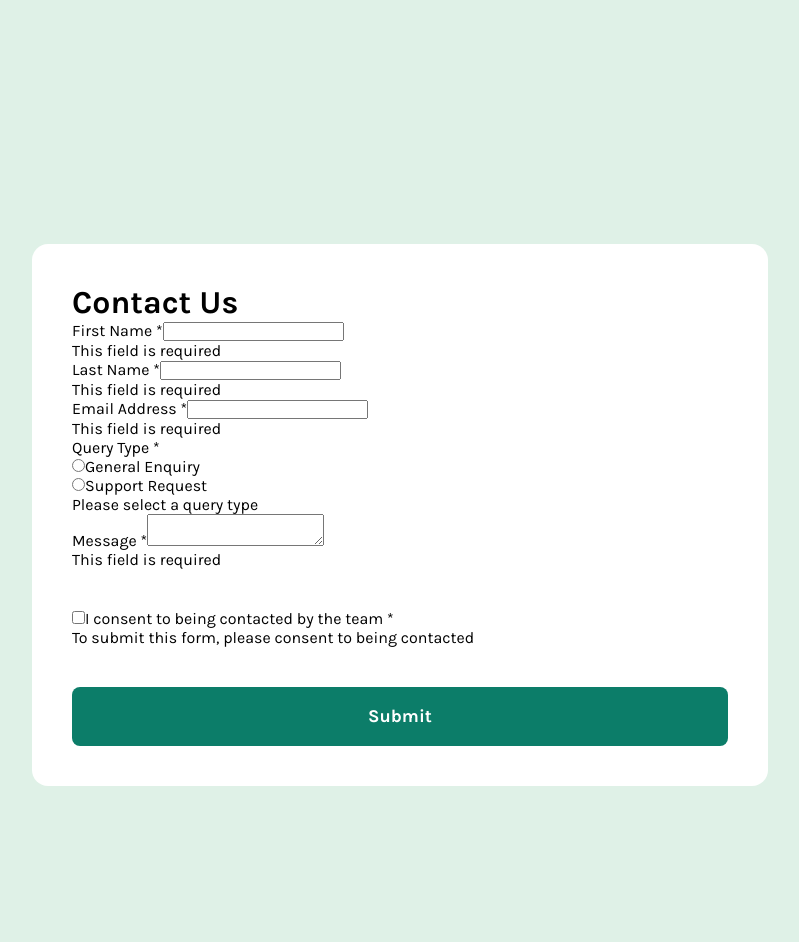
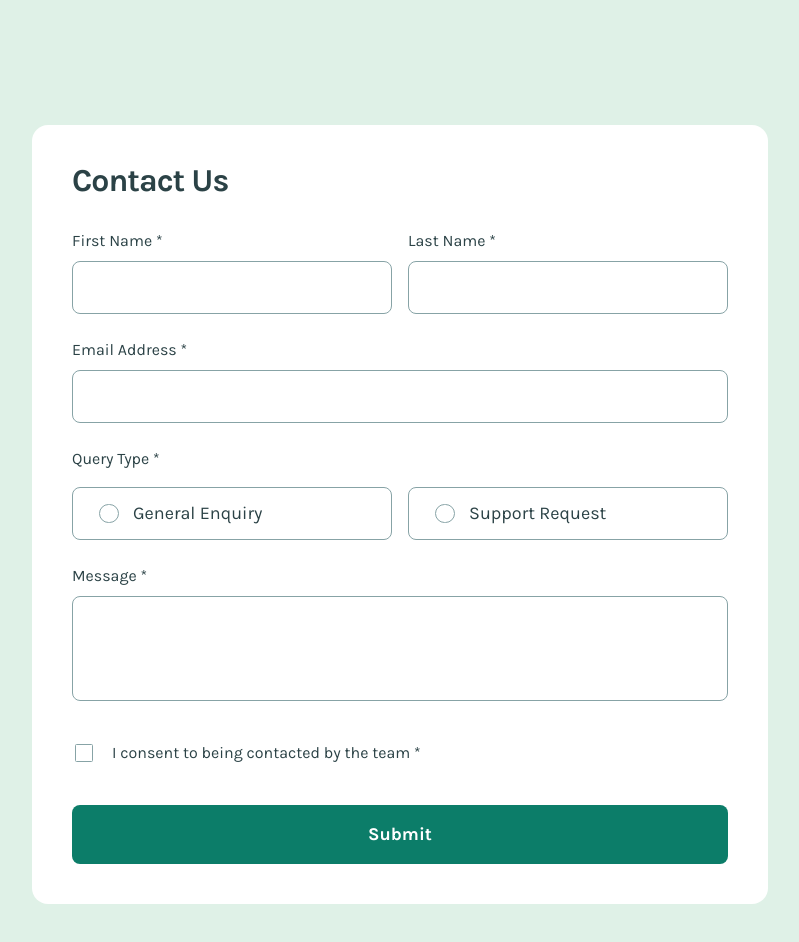
Before and after one commit to TheCodeCraze/contact-form, a React (Vite) app: page / in a window 1280 px wide. Shown: the top 942 px of the page, without its empty margins (240-1039 px from the left). Built offline with nearby package versions, Linux system fonts and the light colour scheme.

Commit message:
Completed desktop design and added dependencies

```diff
--- a/package.json
+++ b/package.json
@@ -10,8 +10,10 @@
     "preview": "vite preview"
   },
   "dependencies": {
+    "formik": "^2.4.6",
     "react": "^18.2.0",
-    "react-dom": "^18.2.0"
+    "react-dom": "^18.2.0",
+    "yup": "^1.4.0"
   },
   "devDependencies": {
     "@types/react": "^18.2.66",
--- a/src/components/Form.jsx
+++ b/src/components/Form.jsx
@@ -5,6 +5,7 @@ const Form = () => {
     <form className={styles.form} onSubmit={(e) => e.preventDefault()}>
       <div className={styles.content}>
         <h1 className={styles.title}>Contact Us</h1>
+        <div className={styles.inputs}>
           <div className={styles.name}>
             <div className={styles["first-name"]}>
               <label className={styles.label} htmlFor="firstName">
@@ -45,12 +46,13 @@ const Form = () => {
           </div>
           <div className={styles["query-type"]}>
             <label className={styles.label}>Query Type *</label>
+            <div className={styles.queries}>
               <div className={styles.general}>
                 <input
                   type="radio"
                   id="general"
-              name="general"
-              className={styles.input}
+                  name="query"
+                  className={styles.radio}
                 />
                 <label className={styles.label} htmlFor="general">
                   General Enquiry
@@ -60,12 +62,13 @@ const Form = () => {
                 <input
                   type="radio"
                   id="support"
-              name="support"
-              className={styles.input}
+                  name="query"
+                  className={styles.radio}
                 />
                 <label className={styles.label} htmlFor="support">
                   Support Request
                 </label>
+              </div>
             </div>
             <p className={styles.error}>Please select a query type</p>
           </div>
@@ -77,12 +80,13 @@ const Form = () => {
             <p className={styles.error}>This field is required</p>
           </div>
         </div>
+      </div>
       <div className={styles.consent}>
         <input
           type="checkbox"
           id="consent"
           name="consent"
-          className={styles.input}
+          className={styles.checkbox}
         />
         <label className={styles.label} htmlFor="consent">
           I consent to being contacted by the team *
--- a/src/styles/Form.module.css
+++ b/src/styles/Form.module.css
@@ -10,42 +10,159 @@
 }
 
 .content {
+  width: 100%;
+  display: flex;
+  flex-direction: column;
+  gap: 32px;
 }
 
 .title {
+  font-size: 32px;
+  font-weight: 700;
+  color: var(--dark-grey);
+  line-height: 100%;
+  letter-spacing: -1px;
+}
+
+.inputs {
+  width: 100%;
+  display: flex;
+  flex-direction: column;
+  gap: 24px;
+}
+
+.label {
+  font-weight: 400;
+  color: var(--dark-grey);
+  line-height: 150%;
+  letter-spacing: 0%;
+}
+
+.input {
+  width: 100%;
+  padding: 12px 24px;
+  font-family: "Karla", sans-serif;
+  font-size: 18px;
+  font-weight: 400;
+  color: var(--dark-grey);
+  line-height: 150%;
+  letter-spacing: 0%;
+  outline: none;
+  border: 1px solid var(--medium-grey);
+  border-radius: 8px;
+  cursor: pointer;
+}
+
+.input:hover,
+.input:focus {
+  border-color: var(--green);
 }
 
 .name {
+  width: 100%;
+  display: flex;
+  gap: 16px;
 }
 
-.first-name {
-}
-
-.last-name {
-}
-
-.email {
+.first-name,
+.last-name,
+.email,
+.query-type,
+.message {
+  width: 100%;
+  display: flex;
+  flex-direction: column;
+  align-items: flex-start;
+  gap: 8px;
 }
 
 .query-type {
+  gap: 16px;
 }
 
-.general {
+.queries {
+  width: 100%;
+  display: flex;
+  gap: 16px;
 }
 
+.general,
 .support {
+  width: 100%;
+  padding: 12px 24px;
+  display: flex;
+  align-items: center;
+  gap: 12px;
+  border: 1px solid var(--medium-grey);
+  border-radius: 8px;
+  cursor: pointer;
 }
 
-.message {
+.general:hover,
+.support:hover {
+  border-color: var(--green);
+}
+
+.radio {
+  appearance: none;
+  width: 19.5px;
+  height: 19.5px;
+  margin: 2.25px;
+  border: 1px solid var(--medium-grey);
+  border-radius: 100%;
+  position: relative;
+  cursor: pointer;
+}
+
+.radio:checked::before {
+  position: absolute;
+  top: -1px;
+  left: -1px;
+  content: url("/icon-radio-selected.svg");
+}
+
+.general > .label,
+.support > .label {
+  font-size: 18px;
+  cursor: pointer;
+}
+
+.message > .input {
+  height: 105px;
+  resize: none;
 }
 
 .consent {
+  width: 100%;
+  display: flex;
+  align-items: center;
+  gap: 16px;
 }
 
-.label {
+.checkbox {
+  appearance: none;
+  width: 18px;
+  height: 18px;
+  margin: 3px;
+  border: 1px solid var(--medium-grey);
+  border-radius: 1.5px;
+  position: relative;
+  cursor: pointer;
 }
 
-.input {
+.checkbox:checked::before {
+  position: absolute;
+  top: -1px;
+  left: -1px;
+  content: url("/icon-checkbox-check.svg");
+}
+
+.consent > .label {
+  cursor: pointer;
+}
+
+.error {
+  display: none;
 }
 
 .button {
@@ -56,6 +173,7 @@
   font-weight: 700;
   color: var(--white);
   line-height: 150%;
+  letter-spacing: 0%;
   background: var(--green);
   border: none;
   outline: none;
```
Also changed, not shown: 1 other file (tests, documents, lock files or other folders). Lines whose indentation alone changed are shown as unchanged.
